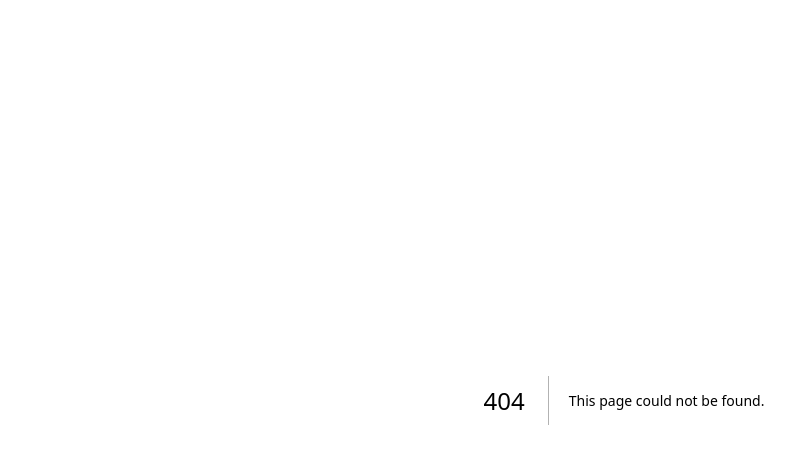
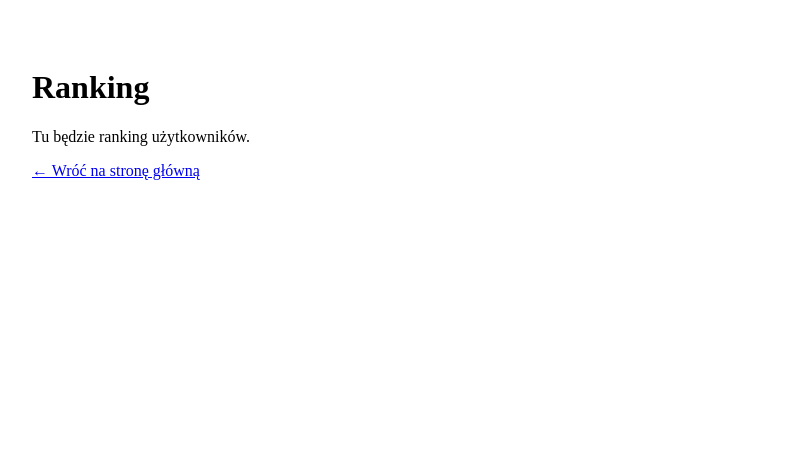
Before and after one commit to red-devils-united/typer-premier-league, a Next.js app: page /ranking in a window 1280 px wide. Before the commit this address had no page. Shown: the top 464 px of the page, without its empty margins (16-811 px from the left). Built offline with nearby package versions, Linux system fonts and the light colour scheme.

Commit message:
Create ranking.tsx

```diff
--- /dev/null
+++ b/pages/ranking.tsx
@@ -0,0 +1,14 @@
+import Link from "next/link";
+
+export default function Ranking() {
+  return (
+    <main style={{ padding: 40 }}>
+      <h1>Ranking</h1>
+      <p>Tu będzie ranking użytkowników.</p>
+
+      <p>
+        <Link href="/">← Wróć na stronę główną</Link>
+      </p>
+    </main>
+  );
+}
```
